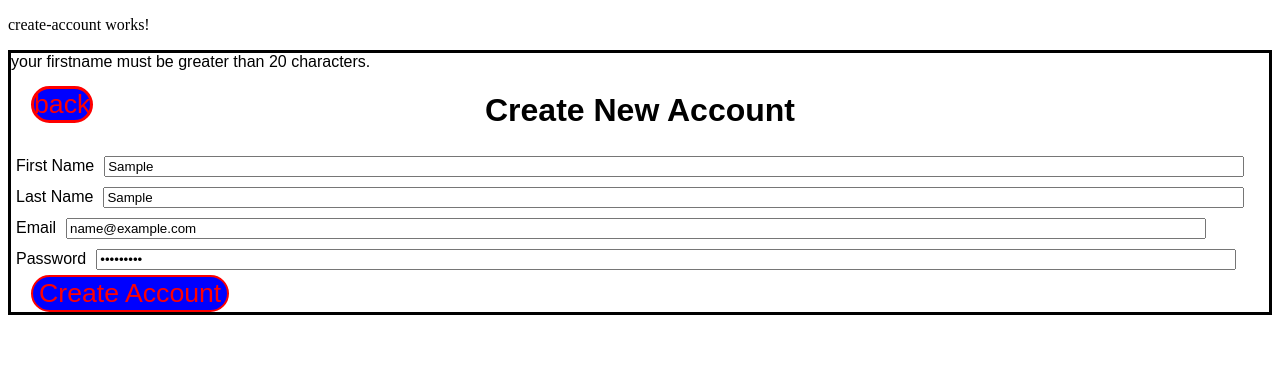
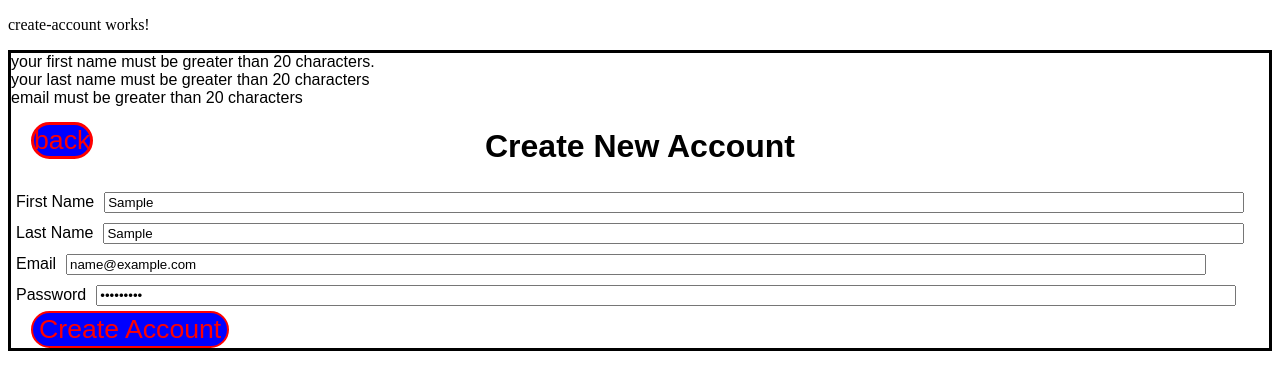
Before and after one commit to tweiss777/toDoListFrontEnd, an Angular app in the folder todoListFrontEnd/: page /create_account in a window 1280 px wide. Both pictures are taken after typing "Sample", "Sample", "name@example.com", "Sample123" into the empty fields and a click on the button "Create Account". Shown: the top 390 px of the page. Built offline with nearby package versions, Linux system fonts and the light colour scheme.

Commit message:
added form validation errors. Styling next

```diff
--- a/todoListFrontEnd/src/app/create-account/create-account.component.html
+++ b/todoListFrontEnd/src/app/create-account/create-account.component.html
@@ -2,14 +2,45 @@
 <div class="create-account-container">
 
     <!-- this div holds the form validation errors if there are any -->
-    <div *ngIf="first_name.invalid && (first_name.dirty || first_name.touched)">
+    <!-- firstname validator -->
+    <div *ngIf="first_name?.invalid && (first_name?.dirty || first_name?.touched)" class="validationErrors">
         <div *ngIf="first_name.errors?.required">
             First name is required
         </div>
         <div *ngIf="first_name.errors?.minlength">
-            your firstname must be greater than 20 characters.
+            your first name must be greater than 20 characters.
         </div>
     </div>
+
+    <!-- last name validator -->
+     <div *ngIf="last_name?.invalid && (last_name?.dirty || last_name?.touched)" class="validationErrors">
+        <div *ngIf="last_name.errors?.required">
+            Last name is required
+        </div>
+        <div *ngIf="last_name.errors?.minlength">
+            your last name must be greater than 20 characters
+        </div>
+    </div>
+
+    <div *ngIf="email?.invalid && (email?.dirty || email?.touched)">
+        <div *ngIf="email.errors?.required">
+            email is required
+        </div>
+
+        <div *ngIf="email.errors?.minlength">
+            email must be greater than 20 characters
+        </div>
+    </div>
+    <div *ngIf="password?.invalid && (password?.dirty || password?.touched)">
+        <div *ngIf="password.errors?.required">
+            Theres no way your are creating an account without a password
+        </div>
+
+        <div *ngIf="password.errors?.required">
+            your password must be longer than 20 characters.
+        </div>
+    </div>
+
 
     <a [routerLink]="['/login']">back</a>
     <h1>Create New Account</h1>
@@ -19,7 +50,7 @@
         <label>First Name</label>
         <input id="first_name" type="text" placeholder="First Name" formControlName="first_name"/><br/>
         <label>Last Name</label>
-        <input type="text" placeholder="Last Name" required formControlName="last_name"/><br/>
+        <input id="last_name" type="text" placeholder="Last Name" required formControlName="last_name"/><br/>
 
         <label>Email</label>
         <input type="email" placeholder="Email" required formControlName="email"/><br/>
--- a/todoListFrontEnd/src/app/create-account/create-account.component.ts
+++ b/todoListFrontEnd/src/app/create-account/create-account.component.ts
@@ -24,18 +24,35 @@ export class CreateAccountComponent implements OnInit {
     {
       this.createAccountForm = new FormGroup({
         'first_name': new FormControl(this.newAccount.first_name,[Validators.required, Validators.minLength(20)]),
+
         'last_name': new FormControl(this.newAccount.last_name,[Validators.required, Validators.minLength(20)]),
+
         'email': new FormControl(this.newAccount.email,[Validators.required,Validators.minLength(20)]),
+
         'password': new FormControl(this.newAccount.password,[Validators.required,Validators.minLength(20)])
       },
 
       );
     }
   }
-
+  //#region getters
   get first_name(){
     return this.createAccountForm.get('first_name');
   }
+
+  get last_name(){
+    return this.createAccountForm.get('last_name');
+  }
+
+  get email(){
+    return this.createAccountForm.get('email');
+  }
+
+  get password(){
+    return this.createAccountForm.get('password');
+  }
+
+  // #endregion
 
   // This function
   createAccount() {
```
